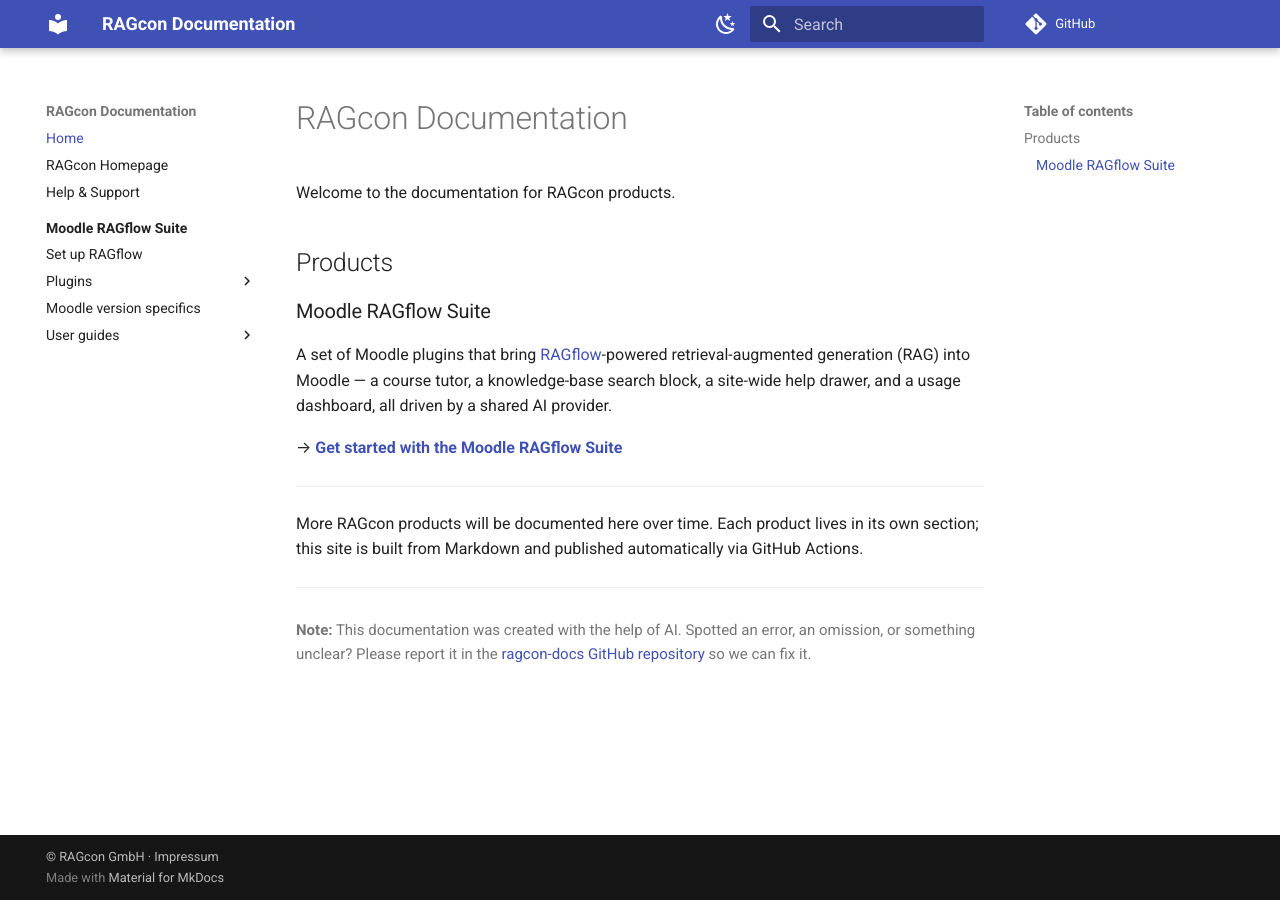
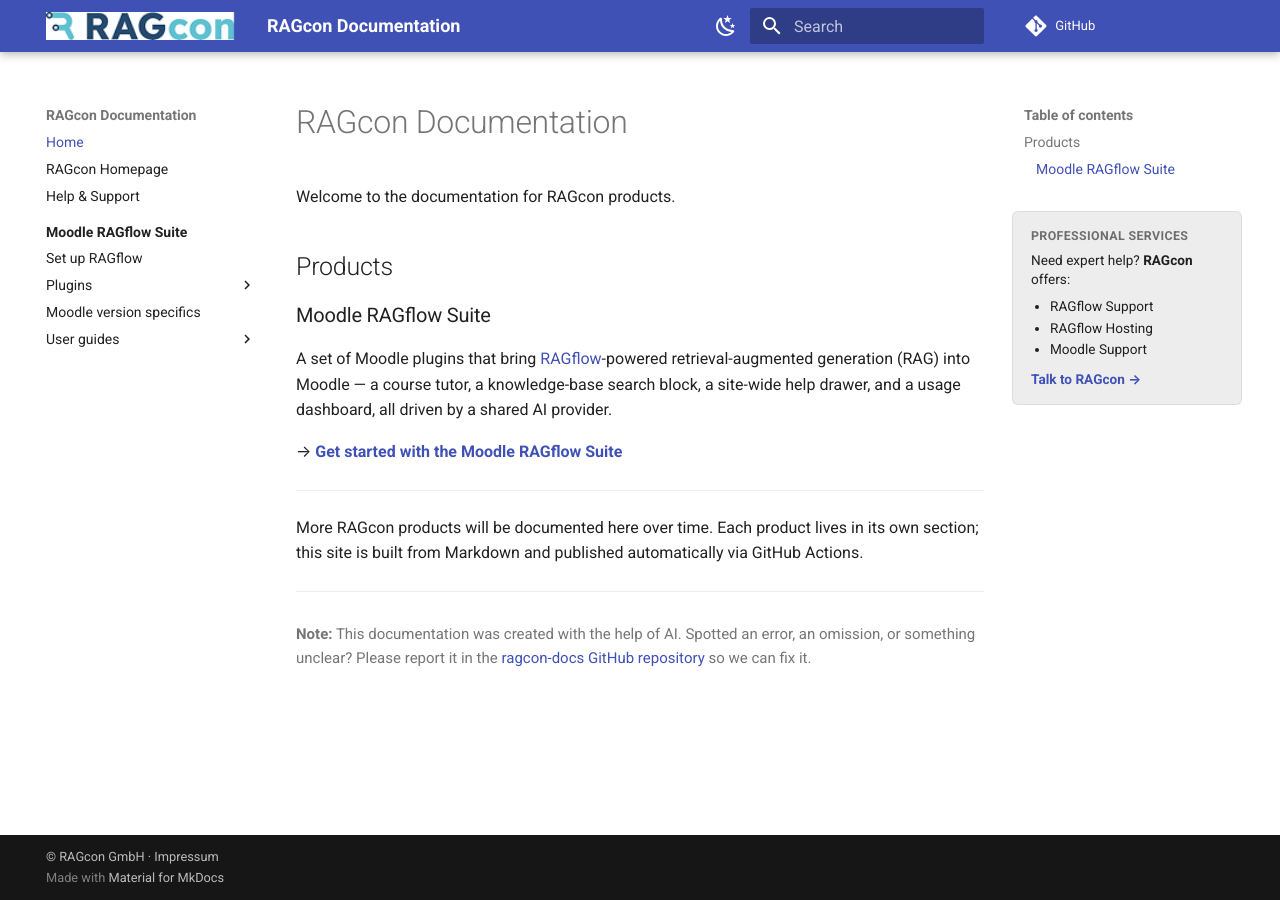
Before and after one commit to ragcon-ai/ragcon-docs, an MkDocs documentation site: the page built from docs/index.md, in a window 1280 px wide. Built offline with MkDocs 1.6.1 and Material for MkDocs 9.7.7, drawn with Linux system fonts in a browser that asks for light colours; comment, search, counter and statistics services are not loaded.

Commit message:
Add RAGcon logo in the header + persistent services box in the ToC sidebar
Set the RAGcon wordmark as the header logo and favicon. Add an always-visible
"Professional services" box to the right ToC sidebar on every page, pointing to
RAGcon's RAGflow Support, RAGflow Hosting and Moodle Support (link opens
www.ragcon.ai in a new tab). Styled via assets/extra.css.

Co-authored-by: Andre-learnbox <190774222+Andre-learnbox@users.noreply.github.com>
Co-authored-by: Claude Opus 4.8 <noreply@anthropic.com>

```diff
--- /dev/null
+++ b/docs/assets/extra.css
@@ -0,0 +1,42 @@
+/* Persistent "Professional services" box in the right ToC sidebar. */
+.ragcon-services {
+  margin: 1.25rem 0 0.5rem;
+  padding: 0.75rem 0.9rem;
+  border: 1px solid var(--md-default-fg-color--lightest);
+  border-radius: 0.3rem;
+  background: var(--md-default-fg-color--lightest);
+  font-size: 0.68rem;
+  line-height: 1.4;
+}
+.ragcon-services__title {
+  margin: 0 0 0.35rem;
+  font-weight: 700;
+  text-transform: uppercase;
+  letter-spacing: 0.03em;
+  font-size: 0.62rem;
+  color: var(--md-default-fg-color--light);
+}
+.ragcon-services__lead {
+  margin: 0 0 0.4rem;
+}
+.ragcon-services__list {
+  margin: 0 0 0.55rem;
+  padding-left: 0.95rem;
+}
+.ragcon-services__list li {
+  margin: 0.1rem 0;
+}
+.ragcon-services__cta {
+  display: inline-block;
+  font-weight: 700;
+  color: var(--md-primary-fg-color);
+}
+.ragcon-services__cta:hover {
+  text-decoration: underline;
+}
+
+/* Give the wordmark logo a little more room in the header. */
+.md-header__button.md-logo img {
+  height: 1.4rem;
+  width: auto;
+}
--- a/mkdocs.yml
+++ b/mkdocs.yml
@@ -10,6 +10,8 @@ copyright: >
 theme:
   name: material
   custom_dir: overrides
+  logo: assets/ragcon-logo.png
+  favicon: assets/ragcon-logo.png
   features:
     - navigation.sections
     - navigation.top
@@ -43,6 +45,9 @@ markdown_extensions:
   - pymdownx.tabbed:
       alternate_style: true
 
+extra_css:
+  - assets/extra.css
+
 plugins:
   - search
 
--- /dev/null
+++ b/overrides/partials/toc.html
@@ -0,0 +1,41 @@
+{#-
+  Overrides Material's table-of-contents partial to append a persistent
+  "Professional services" box below the ToC on every page (right sidebar).
+  Mirrors the upstream toc.html, then adds the RAGcon services box.
+-#}
+{% set title = lang.t("toc") %}
+{% if config.mdx_configs.toc and config.mdx_configs.toc.title %}
+  {% set title = config.mdx_configs.toc.title %}
+{% endif %}
+<nav class="md-nav md-nav--secondary" aria-label="{{ title | e }}">
+  {% set toc = page.toc %}
+  {% set first = toc | first %}
+  {% if first and first.level == 1 %}
+    {% set toc = first.children %}
+  {% endif %}
+  {% if toc %}
+    <label class="md-nav__title" for="__toc">
+      <span class="md-nav__icon md-icon"></span>
+      {{ title }}
+    </label>
+    <ul class="md-nav__list" data-md-component="toc" data-md-scrollfix>
+      {% for toc_item in toc %}
+        {% include "partials/toc-item.html" %}
+      {% endfor %}
+    </ul>
+  {% endif %}
+
+  {#- Persistent professional-services box -#}
+  <div class="ragcon-services">
+    <p class="ragcon-services__title">Professional services</p>
+    <p class="ragcon-services__lead">Need expert help? <strong>RAGcon</strong> offers:</p>
+    <ul class="ragcon-services__list">
+      <li>RAGflow Support</li>
+      <li>RAGflow Hosting</li>
+      <li>Moodle Support</li>
+    </ul>
+    <a class="ragcon-services__cta" href="https://www.ragcon.ai" target="_blank" rel="noopener">
+      Talk to RAGcon &rarr;
+    </a>
+  </div>
+</nav>
```
Also changed, not shown: docs/assets/ragcon-logo.png (added).
